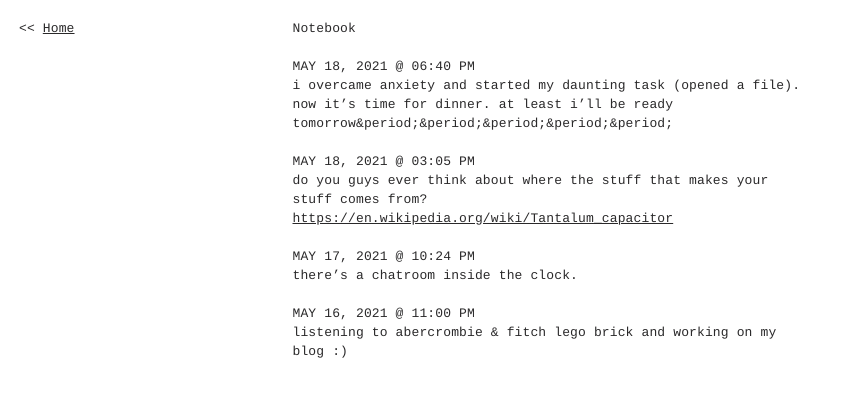
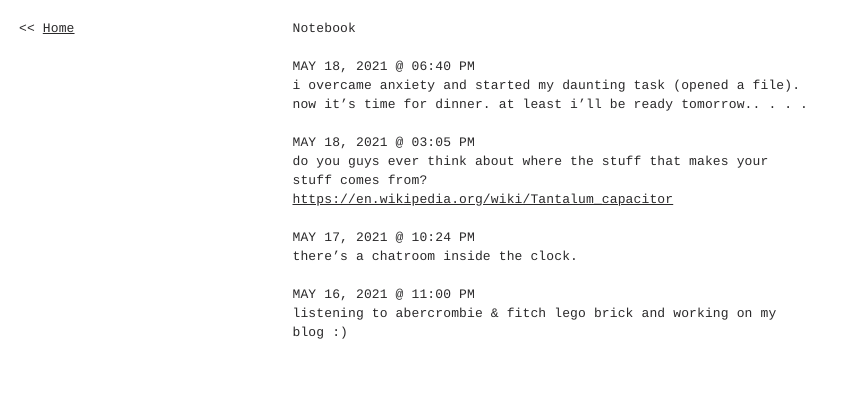
Before and after one commit to beccasinventory/live, a Jekyll site: the page built from notebook/index.md, in a window 1280 px wide. Shown: the top 397 px of the page, without its empty margins (0-841 px from the left). Built offline with Jekyll 4.4.1, drawn with Linux system fonts in a browser that asks for light colours; a script that is not in the unit is left out; the list of posts is cut into pages by our own code; some of the changed lines change nothing that is shown.

Commit message:
Update Notebook “2021-05-18-4”

```diff
--- a/notebook/_posts/2021-05-18-4.md
+++ b/notebook/_posts/2021-05-18-4.md
@@ -4,4 +4,4 @@ category: notebook
 title: "4"
 date: 2021-05-18T22:40:45.440Z
 ---
-i overcame anxiety and started my daunting task (opened a file). now it's time for dinner. at least i'll be ready tomorrow&period;&period;&period;&period;&period;
+i overcame anxiety and started my daunting task (opened a file). now it's time for dinner. at least i'll be ready tomorrow.. . . .
```
